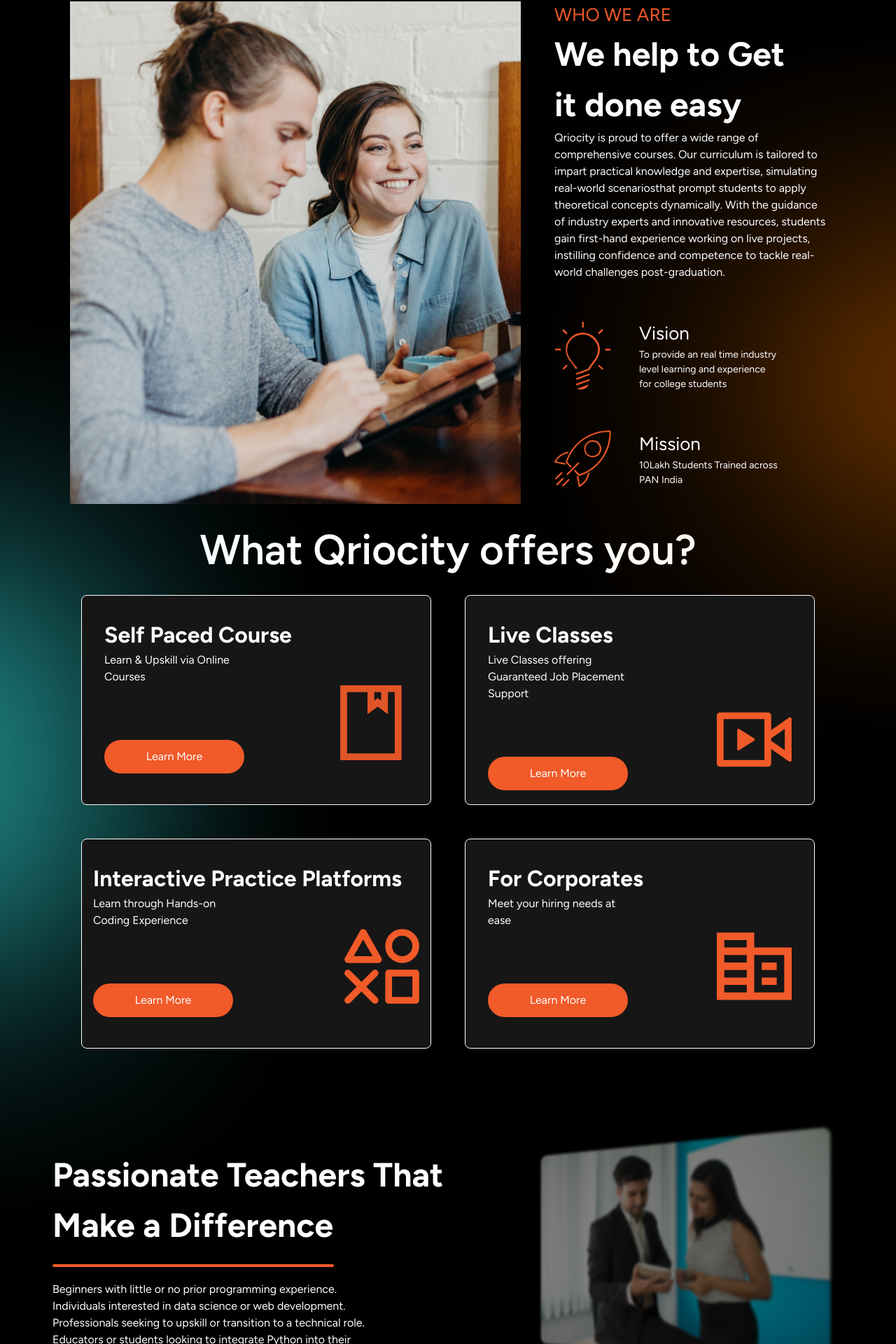
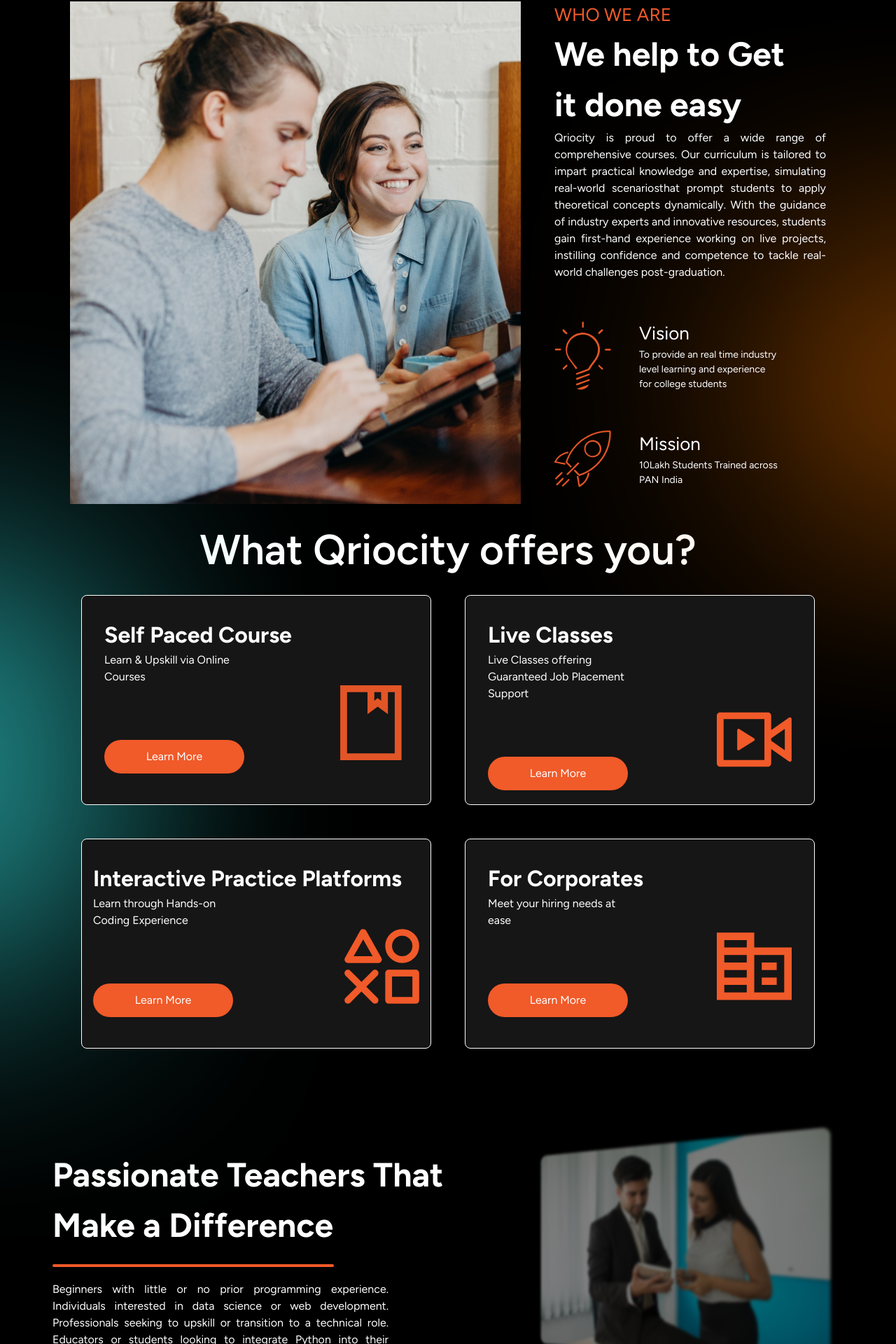
Before and after one commit to Qriocity-Company/Qriocity, a React (Vite) app: page /about in a window 1280 px wide. Shown: the part 122-2042 px from the top of the page at 70% size. Built offline with nearby package versions, Linux system fonts and the light colour scheme.

Commit message:
minor bug fix

```diff
--- a/src/pages/AboutUs.jsx
+++ b/src/pages/AboutUs.jsx
@@ -26,7 +26,7 @@ const AboutUs = () => {
             {" "}
             We help to Get it done easy
           </h1>
-          <p className="text-white text-[16px] w-[300px] md:w-[388px] flex ml-5 md:ml-0 text-start">
+          <p className="text-white text-[16px] w-[350px] md:w-[388px] flex ml-5 md:ml-0 text-justify">
             Qriocity is proud to offer a wide range of comprehensive courses.
             Our curriculum is tailored to impart practical knowledge and
             expertise, simulating real-world scenariosthat prompt students to
@@ -163,7 +163,7 @@ const AboutUs = () => {
             Passionate Teachers That Make a Difference
           </h1>
           <hr className="h-[2px] w-[70%] border-[#F15A29] border-[2px] rounded-3xl" />
-          <p className="w-[300px] lg:w-[480px]">
+          <p className="w-[350px]  text-justify lg:w-[480px]">
             Beginners with little or no prior programming experience.
             Individuals interested in data science or web development.
             Professionals seeking to upskill or transition to a technical role.
```
